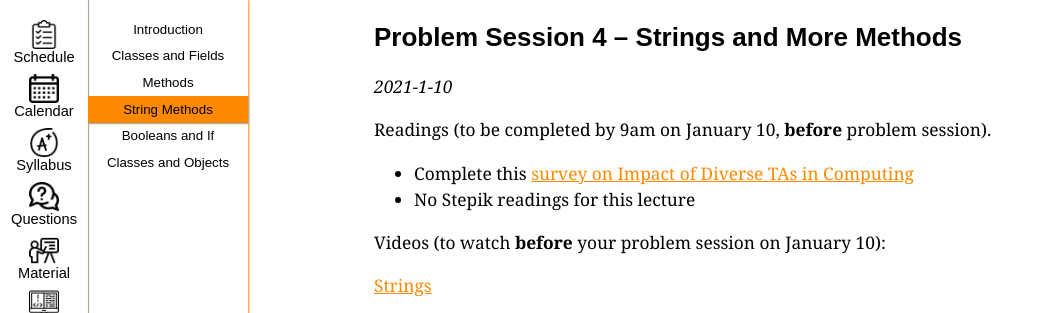
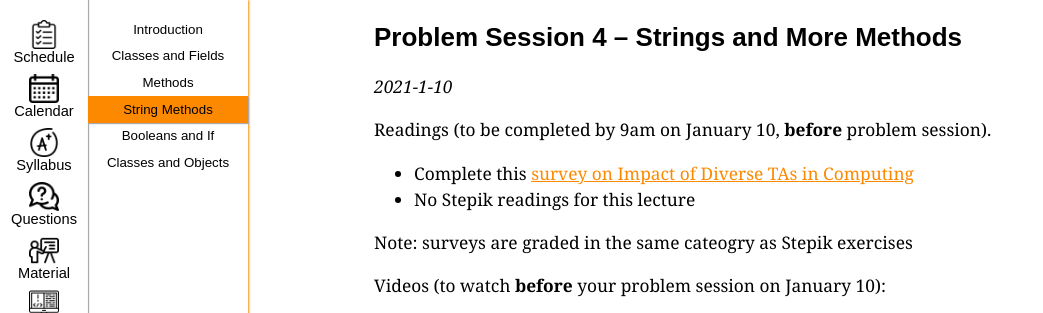
Before and after one commit to ucsd-cse11-w22/ucsd-cse11-w22.github.io, a Jekyll site: the page built from _lectures/lecture4.md, in a window 1280 px wide and 900 px high, cut to the strip 0-313 px from the top of the window. Shown: the whole strip, without its empty margins (0-1043 px from the left). Built offline with Jekyll 4.4.1, drawn with Linux system fonts in a browser that asks for light colours.

Commit message:
Update lecture4.md

```diff
--- a/_lectures/lecture4.md
+++ b/_lectures/lecture4.md
@@ -27,6 +27,8 @@ Readings (to be completed by 9am on January 10, **before** problem session).
 - Complete this [survey on Impact of Diverse TAs in Computing](https://docs.google.com/forms/d/e/1FAIpQLSfg0AkTJ8kluewWZiRso1ClhJpfxTOu9J3TwiRBltEgLJ8ndQ/viewform)
 - No Stepik readings for this lecture
 
+Note: surveys are graded in the same cateogry as Stepik exercises
+
 Videos (to watch **before** your problem session on January 10):
 
 {% for video in page.videos %}
```
